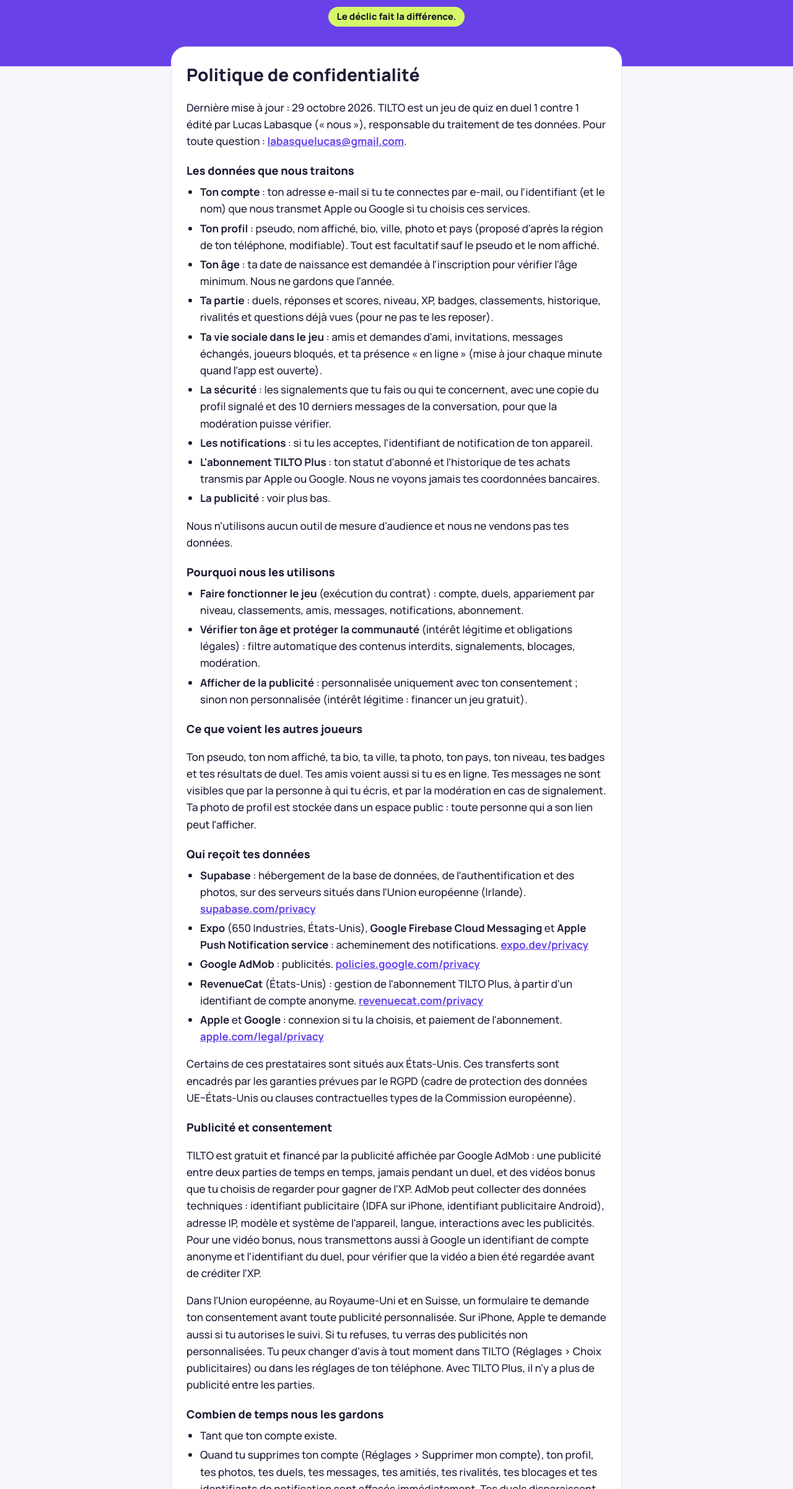
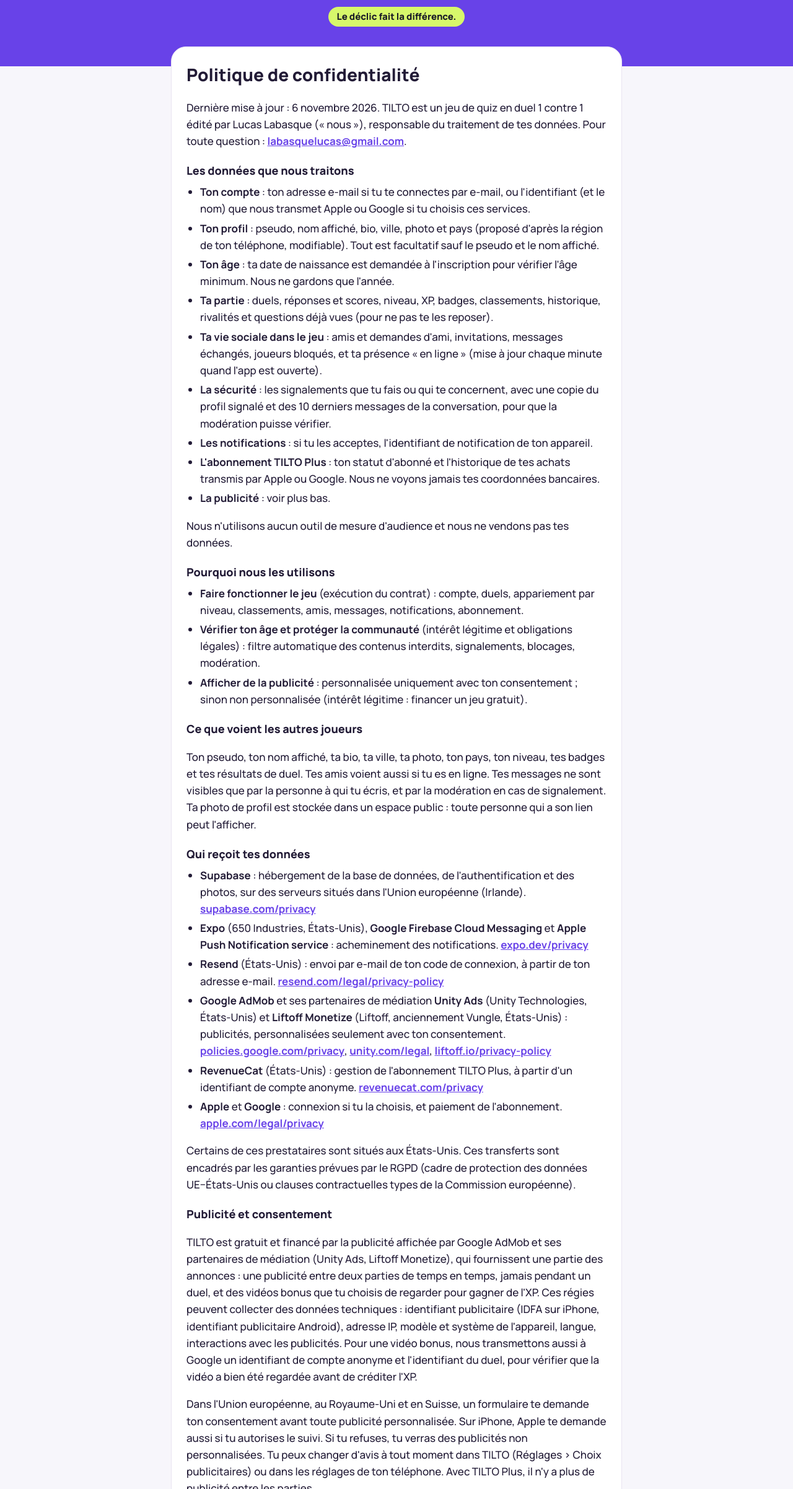
Before and after one commit to Lucas-Labasque/lucas-labasque.github.io, a plain HTML site: page tilto/confidentialite.html in a window 1280 px wide. Shown: the part 157-2560 px from the top of the page at 62% size. Drawn offline with Linux system fonts and the light colour scheme.

Commit message:
TILTO : confidentialité, ajout de Resend, Unity Ads et Liftoff Monetize
Prestataires déjà cités dans l'app (Règles et confidentialité) mais absents de la page :
envoi des codes de connexion (Resend) et partenaires de médiation AdMob (Unity Ads,
Liftoff Monetize). Date de mise à jour au 6 novembre 2026, en français et en anglais.

```diff
--- a/tilto/confidentialite.html
+++ b/tilto/confidentialite.html
@@ -4,7 +4,7 @@
 <meta charset="utf-8">
 <meta name="viewport" content="width=device-width, initial-scale=1">
 <title>TILTO : politique de confidentialité / Privacy policy</title>
-<meta name="description" content="Politique de confidentialité de TILTO, le quiz en duel 1 contre 1 : compte, profil, messages, notifications, abonnement, publicité AdMob, tes droits.">
+<meta name="description" content="Politique de confidentialité de TILTO, le quiz en duel 1 contre 1 : compte, profil, messages, notifications, abonnement, publicité AdMob et médiation (Unity Ads, Liftoff), e-mails de connexion (Resend), tes droits.">
 <link rel="canonical" href="https://lucas-labasque.github.io/tilto/confidentialite.html">
 <link rel="alternate" hreflang="fr" href="https://lucas-labasque.github.io/tilto/confidentialite.html">
 <link rel="alternate" hreflang="en" href="https://lucas-labasque.github.io/tilto/confidentialite.html#en">
@@ -14,7 +14,7 @@
 <meta property="og:site_name" content="TILTO">
 <meta property="og:type" content="website">
 <meta property="og:title" content="TILTO : politique de confidentialité / Privacy policy">
-<meta property="og:description" content="Politique de confidentialité de TILTO, le quiz en duel 1 contre 1 : compte, profil, messages, notifications, abonnement, publicité AdMob, tes droits.">
+<meta property="og:description" content="Politique de confidentialité de TILTO, le quiz en duel 1 contre 1 : compte, profil, messages, notifications, abonnement, publicité AdMob et médiation (Unity Ads, Liftoff), e-mails de connexion (Resend), tes droits.">
 <meta property="og:url" content="https://lucas-labasque.github.io/tilto/confidentialite.html">
 <meta property="og:locale" content="fr_FR">
 <meta name="twitter:card" content="summary">
@@ -60,7 +60,7 @@
 <main>
   <section id="fr" lang="fr">
     <h2>Politique de confidentialité</h2>
-    <p>Dernière mise à jour : 29 octobre 2026. TILTO est un jeu de quiz en duel 1 contre 1 édité par Lucas Labasque (« nous »), responsable du traitement de tes données. Pour toute question : <a href="mailto:labasquelucas@gmail.com">labasquelucas@gmail.com</a>.</p>
+    <p>Dernière mise à jour : 6 novembre 2026. TILTO est un jeu de quiz en duel 1 contre 1 édité par Lucas Labasque (« nous »), responsable du traitement de tes données. Pour toute question : <a href="mailto:labasquelucas@gmail.com">labasquelucas@gmail.com</a>.</p>
 
     <h3>Les données que nous traitons</h3>
     <ul>
@@ -90,14 +90,15 @@
     <ul>
       <li><strong>Supabase</strong> : hébergement de la base de données, de l'authentification et des photos, sur des serveurs situés dans l'Union européenne (Irlande). <a href="https://supabase.com/privacy">supabase.com/privacy</a></li>
       <li><strong>Expo</strong> (650 Industries, États-Unis), <strong>Google Firebase Cloud Messaging</strong> et <strong>Apple Push Notification service</strong> : acheminement des notifications. <a href="https://expo.dev/privacy">expo.dev/privacy</a></li>
-      <li><strong>Google AdMob</strong> : publicités. <a href="https://policies.google.com/privacy">policies.google.com/privacy</a></li>
+      <li><strong>Resend</strong> (États-Unis) : envoi par e-mail de ton code de connexion, à partir de ton adresse e-mail. <a href="https://resend.com/legal/privacy-policy">resend.com/legal/privacy-policy</a></li>
+      <li><strong>Google AdMob</strong> et ses partenaires de médiation <strong>Unity Ads</strong> (Unity Technologies, États-Unis) et <strong>Liftoff Monetize</strong> (Liftoff, anciennement Vungle, États-Unis) : publicités, personnalisées seulement avec ton consentement. <a href="https://policies.google.com/privacy">policies.google.com/privacy</a>, <a href="https://unity.com/legal/game-player-and-app-user-privacy-policy">unity.com/legal</a>, <a href="https://liftoff.io/privacy-policy/">liftoff.io/privacy-policy</a></li>
       <li><strong>RevenueCat</strong> (États-Unis) : gestion de l'abonnement TILTO Plus, à partir d'un identifiant de compte anonyme. <a href="https://www.revenuecat.com/privacy/">revenuecat.com/privacy</a></li>
       <li><strong>Apple</strong> et <strong>Google</strong> : connexion si tu la choisis, et paiement de l'abonnement. <a href="https://www.apple.com/legal/privacy/">apple.com/legal/privacy</a></li>
     </ul>
     <p>Certains de ces prestataires sont situés aux États-Unis. Ces transferts sont encadrés par les garanties prévues par le RGPD (cadre de protection des données UE–États-Unis ou clauses contractuelles types de la Commission européenne).</p>
 
     <h3>Publicité et consentement</h3>
-    <p>TILTO est gratuit et financé par la publicité affichée par Google AdMob : une publicité entre deux parties de temps en temps, jamais pendant un duel, et des vidéos bonus que tu choisis de regarder pour gagner de l'XP. AdMob peut collecter des données techniques : identifiant publicitaire (IDFA sur iPhone, identifiant publicitaire Android), adresse IP, modèle et système de l'appareil, langue, interactions avec les publicités. Pour une vidéo bonus, nous transmettons aussi à Google un identifiant de compte anonyme et l'identifiant du duel, pour vérifier que la vidéo a bien été regardée avant de créditer l'XP.</p>
+    <p>TILTO est gratuit et financé par la publicité affichée par Google AdMob et ses partenaires de médiation (Unity Ads, Liftoff Monetize), qui fournissent une partie des annonces : une publicité entre deux parties de temps en temps, jamais pendant un duel, et des vidéos bonus que tu choisis de regarder pour gagner de l'XP. Ces régies peuvent collecter des données techniques : identifiant publicitaire (IDFA sur iPhone, identifiant publicitaire Android), adresse IP, modèle et système de l'appareil, langue, interactions avec les publicités. Pour une vidéo bonus, nous transmettons aussi à Google un identifiant de compte anonyme et l'identifiant du duel, pour vérifier que la vidéo a bien été regardée avant de créditer l'XP.</p>
     <p>Dans l'Union européenne, au Royaume-Uni et en Suisse, un formulaire te demande ton consentement avant toute publicité personnalisée. Sur iPhone, Apple te demande aussi si tu autorises le suivi. Si tu refuses, tu verras des publicités non personnalisées. Tu peux changer d'avis à tout moment dans TILTO (Réglages > Choix publicitaires) ou dans les réglages de ton téléphone. Avec TILTO Plus, il n'y a plus de publicité entre les parties.</p>
 
     <h3>Combien de temps nous les gardons</h3>
@@ -128,7 +129,7 @@
 
   <section id="en" lang="en">
     <h2>Privacy policy</h2>
-    <p>Last updated: October 29, 2026. TILTO is a 1-vs-1 quiz duel game published by Lucas Labasque ("we"), the controller of your data. Any question: <a href="mailto:labasquelucas@gmail.com">labasquelucas@gmail.com</a>.</p>
+    <p>Last updated: November 6, 2026. TILTO is a 1-vs-1 quiz duel game published by Lucas Labasque ("we"), the controller of your data. Any question: <a href="mailto:labasquelucas@gmail.com">labasquelucas@gmail.com</a>.</p>
 
     <h3>Data we process</h3>
     <ul>
@@ -158,14 +159,15 @@
     <ul>
       <li><strong>Supabase</strong>: hosting of the database, authentication and photos, on servers located in the European Union (Ireland). <a href="https://supabase.com/privacy">supabase.com/privacy</a></li>
       <li><strong>Expo</strong> (650 Industries, United States), <strong>Google Firebase Cloud Messaging</strong> and <strong>Apple Push Notification service</strong>: delivery of notifications. <a href="https://expo.dev/privacy">expo.dev/privacy</a></li>
-      <li><strong>Google AdMob</strong>: ads. <a href="https://policies.google.com/privacy">policies.google.com/privacy</a></li>
+      <li><strong>Resend</strong> (United States): sending your sign-in code by email, using your email address. <a href="https://resend.com/legal/privacy-policy">resend.com/legal/privacy-policy</a></li>
+      <li><strong>Google AdMob</strong> and its mediation partners <strong>Unity Ads</strong> (Unity Technologies, United States) and <strong>Liftoff Monetize</strong> (Liftoff, formerly Vungle, United States): ads, personalized only with your consent. <a href="https://policies.google.com/privacy">policies.google.com/privacy</a>, <a href="https://unity.com/legal/game-player-and-app-user-privacy-policy">unity.com/legal</a>, <a href="https://liftoff.io/privacy-policy/">liftoff.io/privacy-policy</a></li>
       <li><strong>RevenueCat</strong> (United States): management of the TILTO Plus subscription, using an anonymous account identifier. <a href="https://www.revenuecat.com/privacy/">revenuecat.com/privacy</a></li>
       <li><strong>Apple</strong> and <strong>Google</strong>: sign-in if you choose it, and subscription payment. <a href="https://www.apple.com/legal/privacy/">apple.com/legal/privacy</a></li>
     </ul>
     <p>Some of these providers are located in the United States. These transfers are covered by the safeguards provided by the GDPR (EU–US Data Privacy Framework or the European Commission's standard contractual clauses).</p>
 
     <h3>Advertising and consent</h3>
-    <p>TILTO is free and supported by ads served by Google AdMob: an ad between games from time to time, never during a duel, and bonus videos you choose to watch to earn XP. AdMob may collect technical data: advertising identifier (IDFA on iPhone, Android advertising ID), IP address, device model and OS, language, ad interactions. For a bonus video, we also send Google an anonymous account identifier and the duel identifier, to check the video was watched before crediting the XP.</p>
+    <p>TILTO is free and supported by ads served by Google AdMob and its mediation partners (Unity Ads, Liftoff Monetize), which supply some of the ads: an ad between games from time to time, never during a duel, and bonus videos you choose to watch to earn XP. These ad networks may collect technical data: advertising identifier (IDFA on iPhone, Android advertising ID), IP address, device model and OS, language, ad interactions. For a bonus video, we also send Google an anonymous account identifier and the duel identifier, to check the video was watched before crediting the XP.</p>
     <p>In the European Union, the United Kingdom and Switzerland, a form asks for your consent before any personalized ads. On iPhone, Apple also asks whether you allow tracking. If you decline, you will see non-personalized ads. You can change your choice at any time in TILTO (Réglages > Choix publicitaires) or in your phone settings. With TILTO Plus, there are no more ads between games.</p>
 
     <h3>How long we keep it</h3>
```
